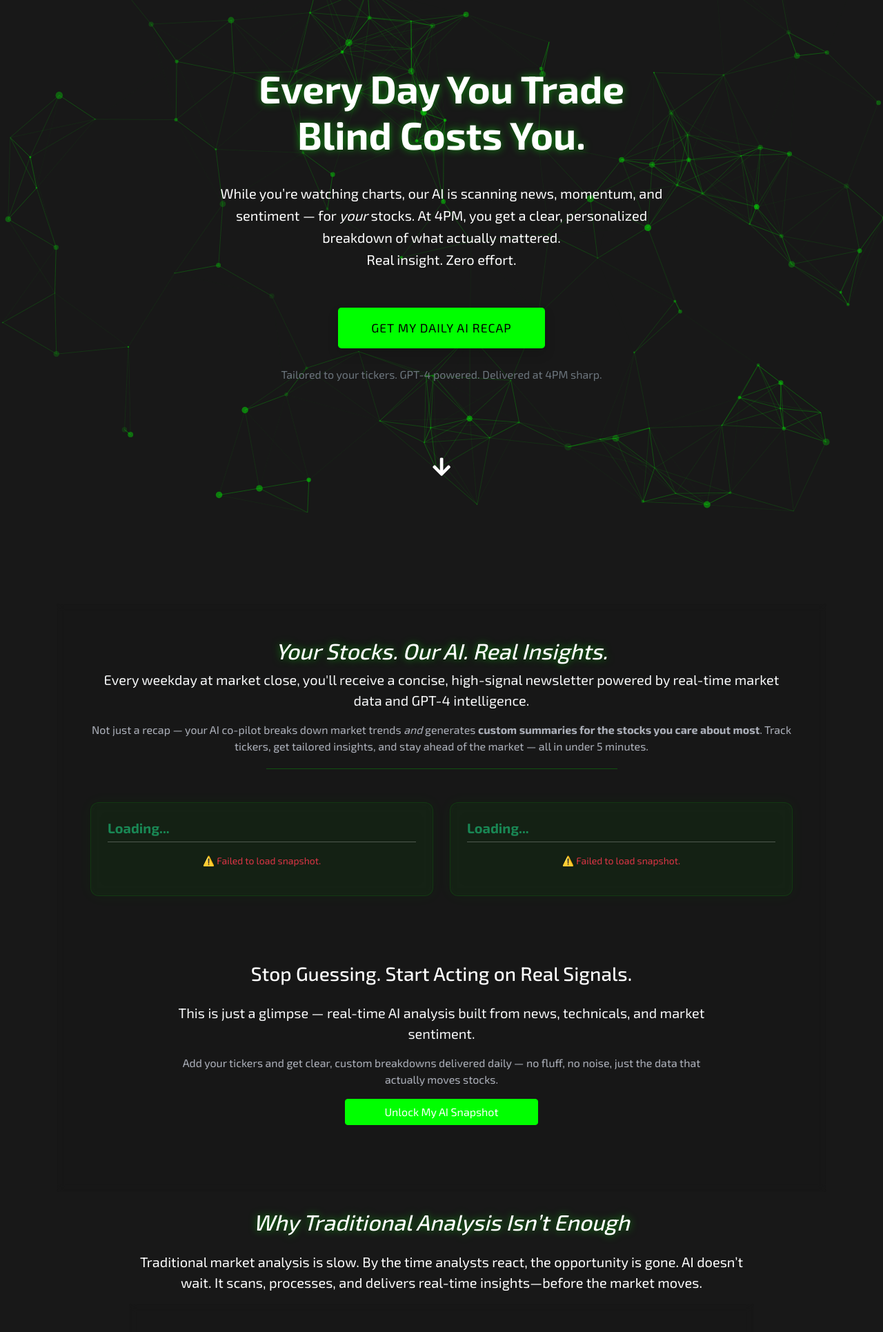
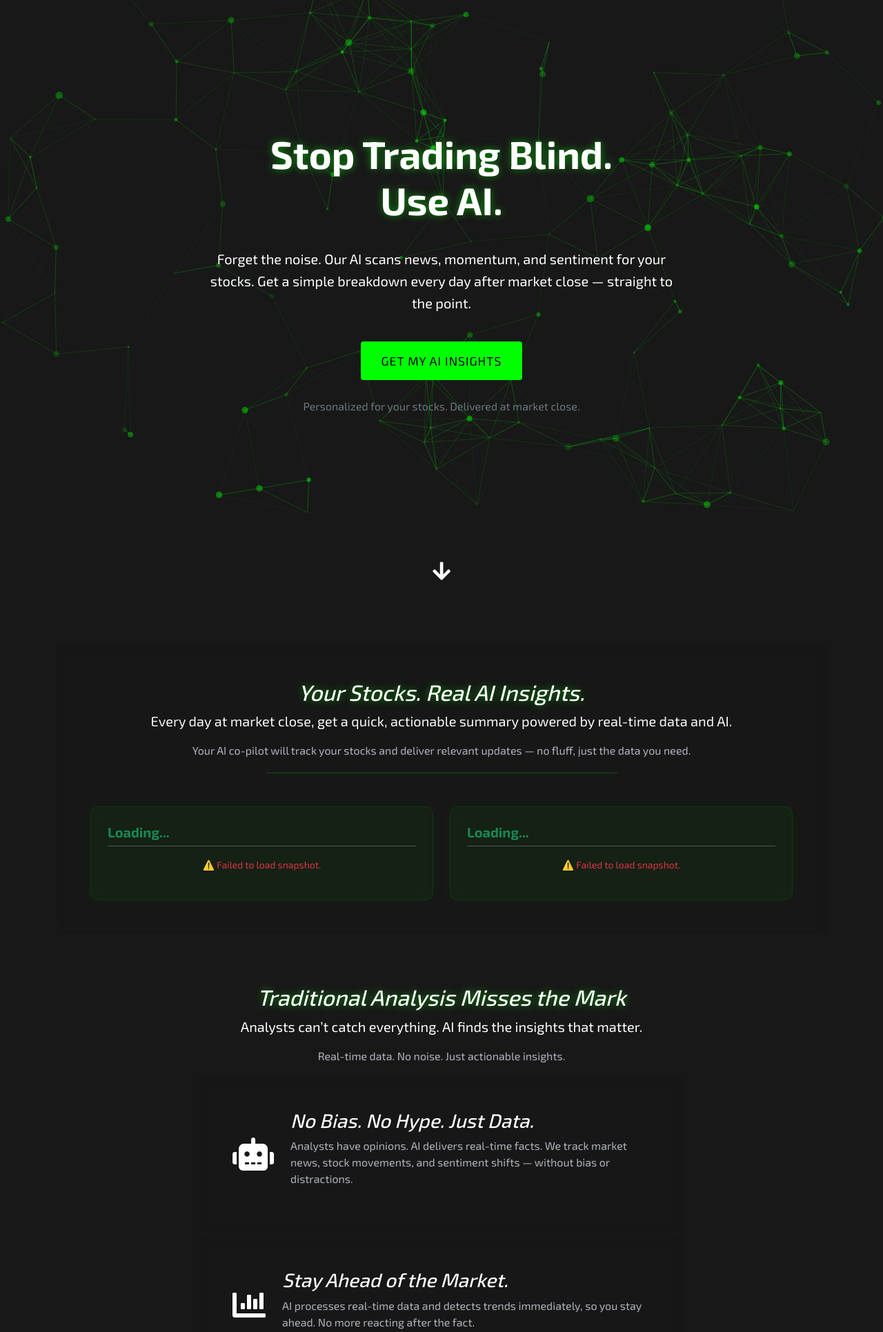
Before and after one commit to aldelarge/mrktpulseai, a Flask app: page / in a window 1280 px wide. Shown: the part 57-1988 px from the top of the page at 69% size. Run offline with Flask 3, Linux system fonts and the light colour scheme; some libraries are stand-ins or nearby versions.

Commit message:
TOTAL LANDING PAGE REVAMP

```diff
--- a/webapp/templates/landing.html
+++ b/webapp/templates/landing.html
@@ -36,23 +36,24 @@
             <!-- Hero Section: AI-powered and Stock Insights -->
             <div class="row justify-content-center text-center hero-section fullpage">
                 <div class="col-md-8">
-                    <h1 class="display-3 fw-bold text-white hero-title text-glow-green">
-                        Every Day You Trade Blind Costs You.
+                    <h1 class="hero-title text-glow-green">
+                        Stop Trading Blind. <br>
+                        Use AI.
                     </h1>
 
-                      <p class="lead text-white hero-description mt-3">
-                        While you’re watching charts, our AI is scanning <strong>news, momentum, and sentiment</strong> — for <em>your</em> stocks.
-                        At 4PM, you get a clear, personalized breakdown of what actually mattered. <br>
-                        <strong>Real insight. Zero effort.</strong>
+                    <p class="lead hero-description mt-3">
+                        Forget the noise. Our AI scans <strong>news, momentum, and sentiment</strong> for your stocks. Get a simple breakdown every day after market close — straight to the point.
                     </p>
-                      <a class="btn btn-success btn-lg cta-button mt-4 px-5 py-3 shadow" href="{{ url_for('routes.signup') }}">
-                        Get My Daily AI Recap
+                    <a class="btn cta-button" href="{{ url_for('routes.signup') }}">
+                        Get My AI Insights
                     </a>
 
                     <p class="text-muted mt-3">
-                        Tailored to your tickers. GPT-4 powered. Delivered at 4PM sharp.
+                        Personalized for your stocks. Delivered at market close.
                     </p>
                 </div>
+            </div>
+
 
                 <!-- Scroll Arrow -->
                 <div class="scroll-arrow">
@@ -61,20 +62,17 @@
             </div>
         </div>
         <br>
-        <!-- Enhanced Block: Personalized AI Stock Snapshot -->
+        <!-- Personalized AI Stock Snapshot -->
         <div class="container fullpage mt-5">
             <div class="row justify-content-center">
                 <div class="col-md-12">
                     <div class="styled-div overlay_blur text-center p-5 mb-4 rounded">
-                    <h2 class="text-glow-green"><i>Your Stocks. Our AI. Real Insights.</i></h2>
+                        <h2 class="text-glow-green"><i>Your Stocks. Real AI Insights.</i></h2>
                         <p class="lead text-light">
-                    Every weekday at market close, you'll receive a concise, high-signal newsletter powered by
-                    <strong>real-time market data</strong> and <strong>GPT-4 intelligence</strong>.
+                            Every day at market close, get a quick, actionable summary powered by real-time data and AI.
                         </p>
                         <p class="text-soft-glow">
-                    Not just a recap — your AI co-pilot breaks down market trends <em>and</em> generates
-                    <strong>custom summaries for the stocks you care about most</strong>.
-                    Track tickers, get tailored insights, and stay ahead of the market — all in under 5 minutes.
+                            Your AI co-pilot will track your stocks and deliver relevant updates — no fluff, just the data you need.
                         </p>
                         <hr class="divider3">
 
@@ -107,28 +105,6 @@
                                 </div>
                             </div>
                         </div>
-
-                <!-- CTA Section -->
-                <div class="row justify-content-center mt-5">
-                    <div class="col-md-10 text-center p-5 rounded">
-                        <h3 class="text-white mb-4">
-                            Stop Guessing. Start Acting on Real Signals.
-                        </h2>
-
-                        <p class="text-light fs-5 mb-3">
-                            This is just a glimpse — real-time AI analysis built from news, technicals, and market sentiment.
-                        </p>
-
-                        <p class="text-soft-glow mb-6">
-                            Add your tickers and get clear, custom breakdowns delivered daily — no fluff, no noise, just the data that actually moves stocks.
-                        </p>
-
-                        <a href="{{ url_for('routes.signup') }}" class="btn btn-primary w-100 d-md-inline-block d-block" style="max-width: 280px;">
-                            Unlock My AI Snapshot
-                        </a>
-                    </div>
-                </div>
-
                     </div>
                 </div>
             </div>
@@ -137,29 +113,29 @@
         <div class="container">
             <div class="container fullpage">
                 <div class="row justify-content-center text-center">
-                    <div class="col-md-10">
-                        <h2 class="mb-4 text-white text-glow-green"><i>Why Traditional Analysis Isn’t Enough</i></h2>
-                        <p class="lead light-gray-text">
-                            Traditional market analysis is slow. By the time analysts react, the opportunity is gone.
-                            AI doesn’t wait. It scans, processes, and delivers real-time insights—before the market moves.
+                    <div class="container mt-5 text-center">
+                        <h2 class="text-glow-green"><i>Traditional Analysis Misses the Mark</i></h2>
+                        <p class="lead">
+                            Analysts can’t catch everything. AI finds the insights that matter.
                         </p>
-                    </div>
+                        <p class="text-soft-glow">
+                            Real-time data. No noise. Just actionable insights.
+                        </p>
                     </div>
 
                 <!-- AI Has No Bias -->
+            <!-- AI Has No Bias -->
             <div class="row justify-content-center">
-                    <div class="col-md-10">
+                <div class="col-md-8">
                     <div class="styled-div overlay_blur p-5 mb-1 rounded d-flex flex-md-row flex-column align-items-center text-md-start text-center">
                         <div class="icon-box me-md-4 mb-3 mb-md-0">
                             <i class="fas fa-robot fa-3x feature-icon"></i>
                         </div>
                         <div>
-                                <h3 class="text-glow-green"><i>No Bias. No Hype. Just Data.</i></h3>
+                            <h3><i>No Bias. No Hype. Just Data.</i></h3>
                             <hr class="divider3 mobile-divider">
                             <p class="text-soft-glow">
-                                    Human analysts have opinions. AI has facts.
-                                    Our system tracks <strong>real-time market news, stock movements, and sentiment shifts</strong>—without emotion, without distractions.
-                                    No opinions. No spin. Just the <strong>signals that actually move stocks.</strong>
+                                Analysts have opinions. AI delivers real-time facts. We track market news, stock movements, and sentiment shifts — without bias or distractions.
                             </p>
                         </div>
                     </div>
@@ -168,17 +144,16 @@
 
             <!-- Speed & Scale -->
             <div class="row justify-content-center">
-                    <div class="col-md-10">
+                <div class="col-md-8">
                     <div class="styled-div overlay_blur p-5 mb-1 rounded d-flex flex-md-row flex-column align-items-center text-md-start text-center">
                         <div class="icon-box me-md-4 mb-3 mb-md-0">
-                                <i class="fas fa-bolt fa-3x feature-icon"></i>
+                            <i class="fas fa-chart-bar fa-3x feature-icon"></i>
                         </div>
                         <div>
-                                <h3 class="text-glow-green"><i>React Faster Than the Market.</i></h3>
+                            <h3><i>Stay Ahead of the Market.</i></h3>
                             <hr class="divider3 mobile-divider">
                             <p class="text-soft-glow">
-                                    While traditional analysts debate what happened, AI identifies <strong>what’s happening now.</strong>
-                                    Our system <strong>analyzes thousands of sources, detects critical market trends, and delivers the insights you need—before the market reacts.</strong>
+                                AI processes real-time data and detects trends immediately, so you stay ahead. No more reacting after the fact.
                             </p>
                         </div>
                     </div>
@@ -187,22 +162,32 @@
 
             <!-- Designed for Investors -->
             <div class="row justify-content-center">
-                    <div class="col-md-10">
+                <div class="col-md-8">
                     <div class="styled-div overlay_blur p-5 mb-1 rounded d-flex flex-md-row flex-column align-items-center text-md-start text-center">
                         <div class="icon-box me-md-4 mb-3 mb-md-0">
                             <i class="fas fa-eye fa-3x feature-icon"></i>
                         </div>
                         <div>
-                                <h3 class="text-glow-green"><i>Designed for Action. Not Clicks.</i></h3>
+                            <h3><i>Actionable Insights, Not Clicks.</i></h3>
                             <hr class="divider3 mobile-divider">
                             <p class="text-soft-glow">
-                                    Financial media <strong>profits from sensationalism.</strong> We don’t.
-                                    Our AI system is built to <strong>deliver pure, actionable insights</strong>—not chase engagement.
-                                    No hype. No distractions. Just the <strong>data-driven intelligence you need to stay ahead.</strong>
+                                We deliver clear, actionable insights, not sensationalism. Focus on data that helps you make smarter decisions.
                             </p>
                         </div>
                     </div>
                 </div>
+            </div>
+
+            </div>
+            <br>
+            <div class="row justify-content-center fullpage">
+                <div class="col-md-6 text-center">
+                    <h3 class="text-white"><i>Get Your Free Market Recap</i></h3>
+                    <p class="lead text-light">
+                        Receive a concise, AI-powered market recap every day at market close. No credit card required.
+                    </p>
+                    <a href="{{ url_for('routes.signup') }}" class="btn btn-primary btn-lg mt-3">Get My Free Recap</a>
+                    <p class="text-muted mt-3">No card required. Just sign up and stay informed.</p>
                 </div>
             </div>
             <br>
@@ -213,25 +198,21 @@
             <div class="row justify-content-center text-center mt-5">
                 <div class="col-md-10">
                     <h2 class="mb-4 text-glow-green">
-                        <i>From Data to Decisions — Automatically</i>
+                        <i>How It Works</i>
                     </h2>
-                    <p class="">
-                        Our advanced <strong class="text-soft-glow">AI system</strong> processes premium, real-time market data to deliver clear, actionable insights — instantly.
-                    </p>
                     <p class="text-soft-glow">
-                        By combining <strong class="text-soft-glow">stock performance metrics</strong>, <strong class="text-soft-glow">breaking news</strong>, and <strong class="text-soft-glow">market sentiment</strong>, we detect key trends and patterns from trusted sources. Powered by <strong class="text-soft-glow">GPT-4</strong>, you get the intelligence you need to act fast — and stay ahead.
+                        Our AI system constantly analyzes the market, giving you real-time insights and data that matter. From tracking news and sentiment to detecting market movements, we break it all down into actionable information you can use right now.
                     </p>
                 </div>
             </div>
             <br>
-            <!-- Step-by-Step Process Section -->
             <div class="row text-center">
                 <div class="col-md-4 mb-4">
                     <div class="feature-card over">
                         <i class="fas fa-stream fa-4x feature-icon"></i>
                         <h3 class="border-bottom card_title text-glow-green">Collecting Data</h3>
                         <p class="text-soft-glow">
-                            We gather real-time, high-quality market data from <strong class="text-soft-glow">premium APIs</strong>, including breaking news, stock performance metrics, and market sentiment from trusted sources. This ensures that you receive the most accurate and up-to-date information available.
+                            We pull in high-quality, real-time data from multiple sources — breaking news, stock performance, sentiment analysis, and more. This gives us the full picture of the market, so you don’t have to chase it.
                         </p>
                     </div>
                 </div>
@@ -240,7 +221,7 @@
                         <i class="fas fa-cogs fa-4x feature-icon"></i>
                         <h3 class="border-bottom card_title text-glow-green">AI Processing</h3>
                         <p class="text-soft-glow">
-                            Our <strong class="text-soft-glow">AI system</strong> analyzes the collected data, filtering out noise and focusing on the key trends and patterns that matter. It combines stock market data with real-time news to generate a comprehensive understanding of market movements.
+                            The AI takes all the data, filters out the noise, and identifies the trends that matter — instantly. It’s fast, focused, and gets straight to the insights you need to make informed decisions.
                         </p>
                     </div>
                 </div>
@@ -249,19 +230,20 @@
                         <i class="fas fa-lightbulb fa-4x feature-icon"></i>
                         <h3 class="border-bottom card_title text-glow-green">Actionable Insights</h3>
                         <p class="text-soft-glow">
-                            After processing the data, our <strong class="text-soft-glow">AI</strong> generates <strong class="text-soft-glow">actionable insights</strong> to help you make informed decisions. Whether it's stock recommendations, trend analysis, or risk assessments, we provide the essential information to stay ahead in the market.
+                            The insights are delivered straight to you. Clear, simple, and ready to act on. Whether it’s tracking stocks or catching trends before they blow up, our AI makes sure you have the edge you need.
                         </p>
                     </div>
                 </div>
             </div>
         </div>
+
         <br>
         <!-- Call to Action -->
         <div class="row justify-content-center fullpage">
             <div class="col-md-6 text-center">
                 <h3 class="text-white"><i>Stay Ahead of the Market</i></h3>
                 <p class="lead light-gray-text">
-                    Every weekday at 4PM, get a concise market recap—so you're always prepared for the next session.
+                    Every weekday at market close, get a concise market recap—so you're always prepared for the next session.
                 </p>
 
                 <div class="styled-div overlay_blur p-4 mb-4 rounded">
```
Also changed, not shown: BACKUPS/landingpage1.0.html (added, +324 -0 lines). Lines whose indentation alone changed are shown as unchanged.
